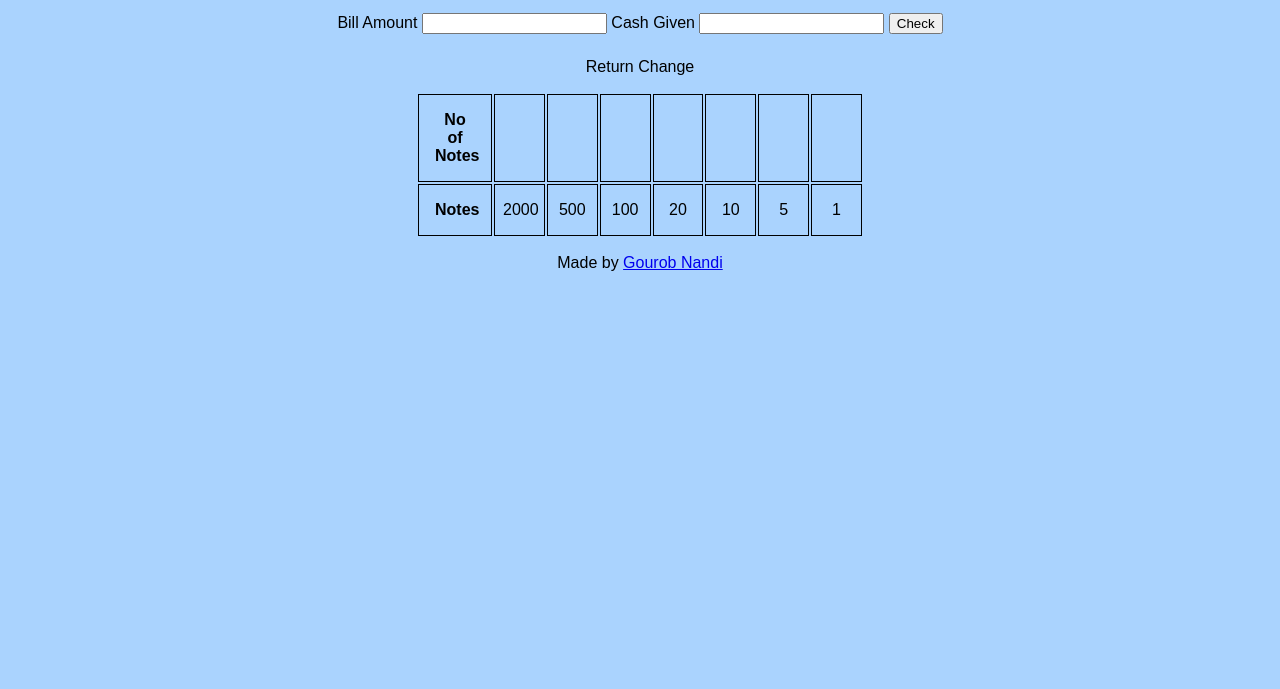
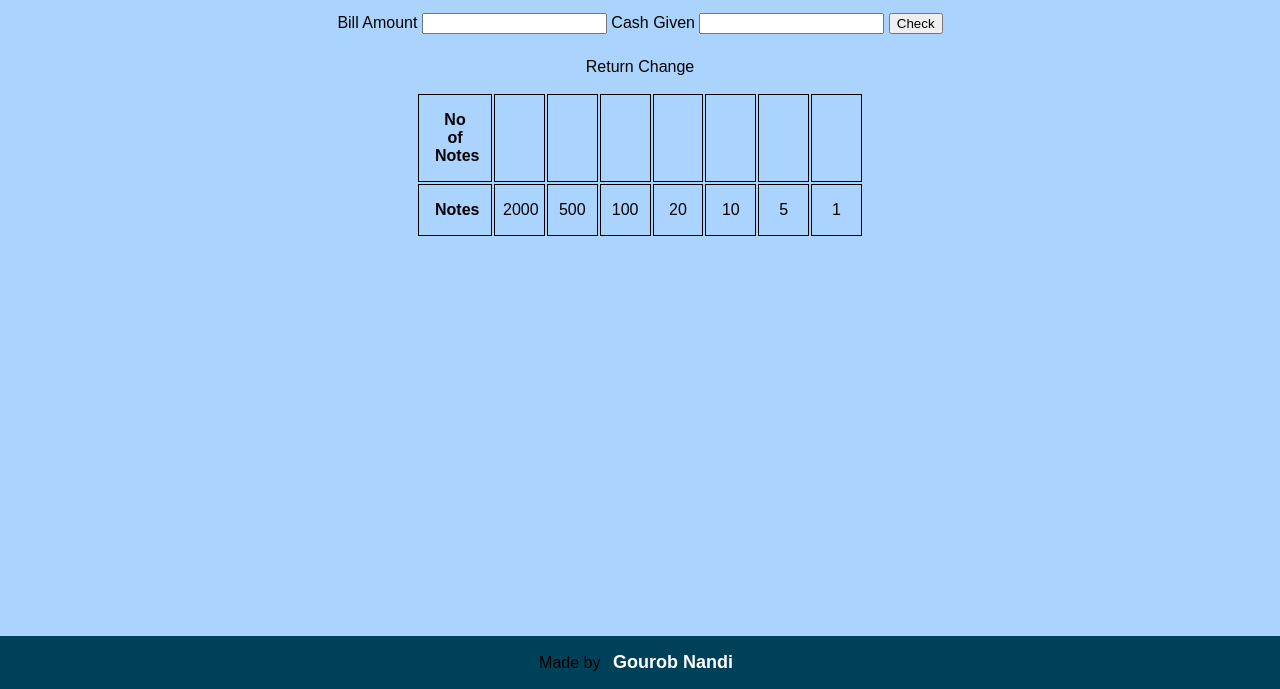
Before and after one commit to iamgora97/Neogcamp-Cash-Register, a plain HTML site: page index.html in a window 1280 px wide. Shown: the part 111-800 px from the top of the page. Drawn offline with Linux system fonts and the light colour scheme.

Commit message:
Update style.css

```diff
--- a/style.css
+++ b/style.css
@@ -62,3 +62,19 @@ table {
     width: 100%;
     table-layout: fixed;
 }
+footer a{
+    font-size: large;
+    margin: 0.5rem;
+    text-decoration: none;
+    color: #fff;
+    font-weight: bolder;
+}
+footer{
+   position: fixed;
+  background-color: #00415A;
+ padding: 1rem;
+ right: 0;
+  left: 0;
+  bottom: 0;
+  text-align: center;
+}
```
